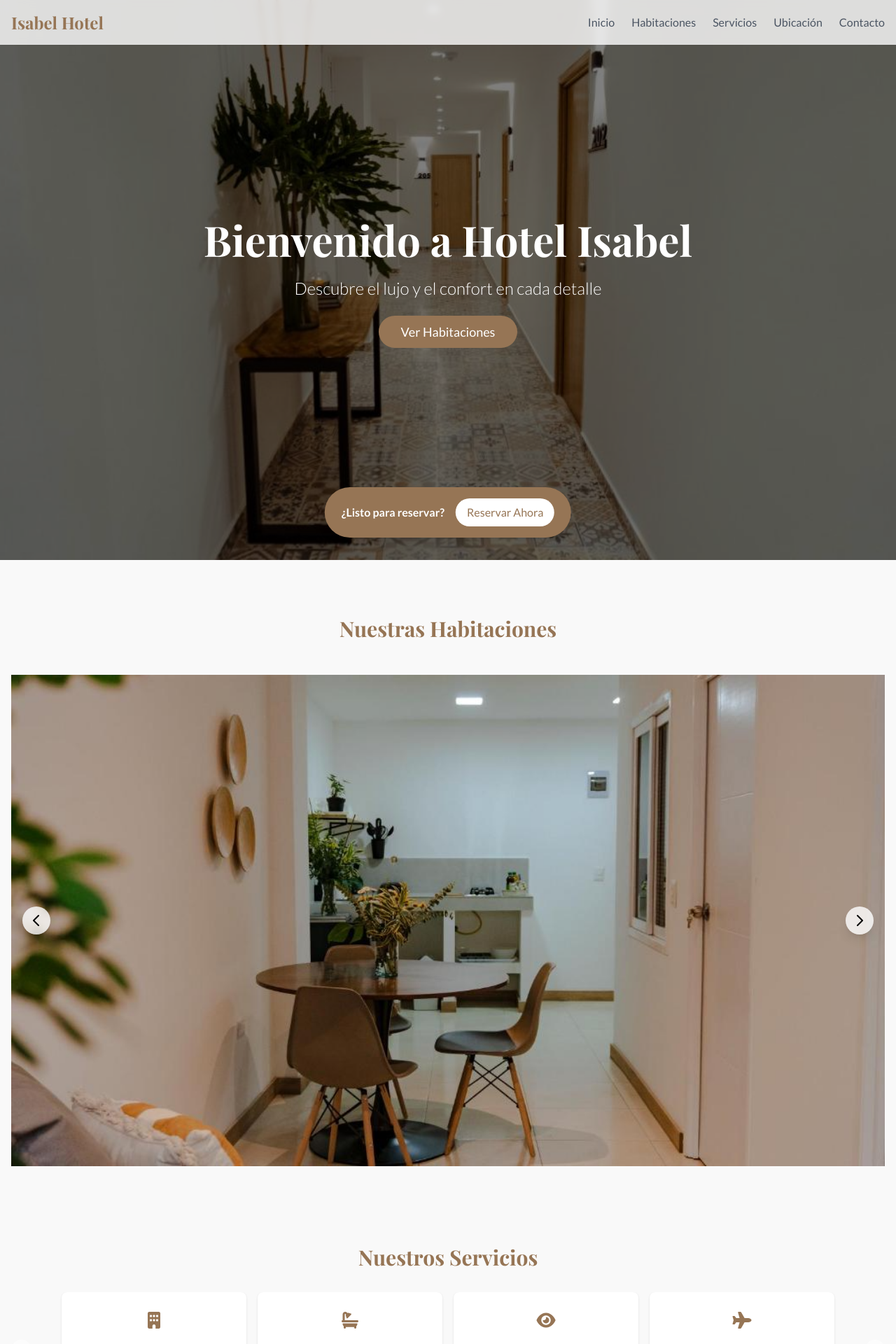
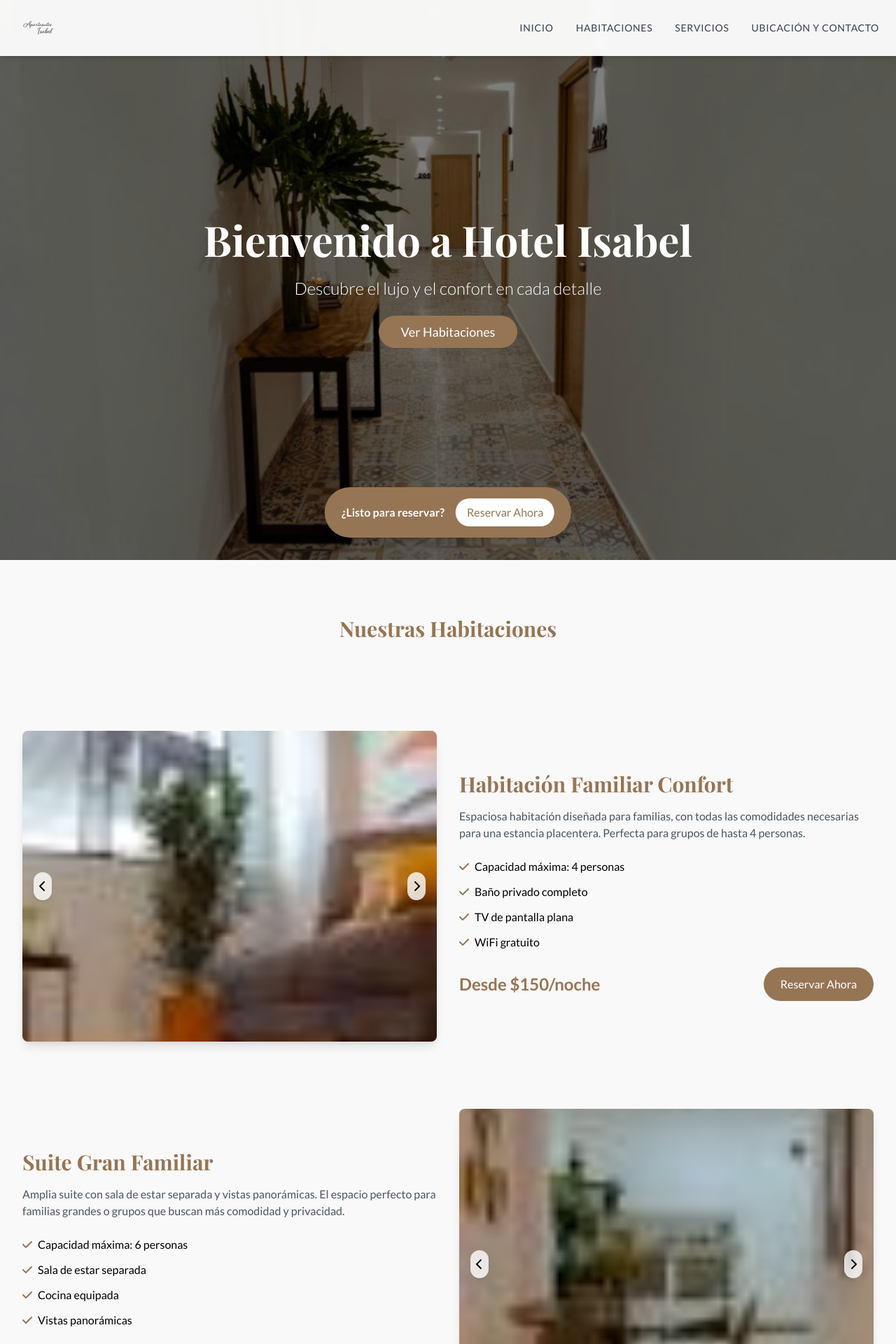
Before and after one commit to Alphacodedev01/isabelLaiding, a Nuxt app: page / in a window 1280 px wide. Shown: the top 1920 px of the page at 70% size. Built offline with nearby package versions, Linux system fonts and the light colour scheme; grey boxes are pictures that could not be loaded.

Commit message:
version 3

```diff
--- a/app.vue
+++ b/app.vue
@@ -1,16 +1,31 @@
 <template>
   <div class="min-h-screen bg-white dark:bg-neutral-900 transition-colors duration-300 font-sans">
-    <header class="fixed w-full top-0 z-50 bg-white/80 dark:bg-neutral-900/80 backdrop-blur-sm shadow-sm">
-      <nav class="container mx-auto px-4 py-4 flex justify-between items-center">
-        <h1 class="text-2xl font-bold text-primary-500 font-display">Isabel Hotel</h1>
-        <div class="space-x-6">
-          <a href="#inicio" class="text-gray-600 dark:text-gray-300 hover:text-primary-500 dark:hover:text-primary-400 transition-colors">Inicio</a>
-          <a href="#habitaciones" class="text-gray-600 dark:text-gray-300 hover:text-primary-500 dark:hover:text-primary-400 transition-colors">Habitaciones</a>
-          <a href="#servicios" class="text-gray-600 dark:text-gray-300 hover:text-primary-500 dark:hover:text-primary-400 transition-colors">Servicios</a>
-          <a href="#ubicacion" class="text-gray-600 dark:text-gray-300 hover:text-primary-500 dark:hover:text-primary-400 transition-colors">Ubicación</a>
-          <a href="#contacto" class="text-gray-600 dark:text-gray-300 hover:text-primary-500 dark:hover:text-primary-400 transition-colors">Contacto</a>
-        </div>
-      </nav>
+    <header class="fixed w-full top-0 z-50">
+      <div class="bg-white/95 dark:bg-neutral-900/95 backdrop-blur-sm shadow-md">
+        <nav class="container mx-auto px-6 h-20 flex justify-between items-center">
+          <div class="flex items-center h-16">
+            <img src="/logo.png" alt="Hotel Isabel" class="h-full w-auto">
+          </div>
+          <div class="flex space-x-8">
+            <a href="#inicio"
+               class="text-gray-700 dark:text-gray-200 hover:text-primary-500 dark:hover:text-primary-400 transition-colors text-sm uppercase tracking-wider font-medium">
+              Inicio
+            </a>
+            <a href="#habitaciones"
+               class="text-gray-700 dark:text-gray-200 hover:text-primary-500 dark:hover:text-primary-400 transition-colors text-sm uppercase tracking-wider font-medium">
+              Habitaciones
+            </a>
+            <a href="#servicios"
+               class="text-gray-700 dark:text-gray-200 hover:text-primary-500 dark:hover:text-primary-400 transition-colors text-sm uppercase tracking-wider font-medium">
+              Servicios
+            </a>
+            <a href="#contacto"
+               class="text-gray-700 dark:text-gray-200 hover:text-primary-500 dark:hover:text-primary-400 transition-colors text-sm uppercase tracking-wider font-medium">
+              Ubicación y Contacto
+            </a>
+          </div>
+        </nav>
+      </div>
     </header>
 
     <!-- Barra de reservas flotante -->
--- a/components/RoomCarousel.vue
+++ b/components/RoomCarousel.vue
@@ -1,73 +1,296 @@
 <template>
-  <div class="relative">
-    <!-- Carrusel principal -->
-    <div class="relative overflow-hidden">
-      <div class="flex transition-transform duration-500 ease-in-out" :style="{ transform: `translateX(-${currentSlide * 100}%)` }">
-        <div v-for="(room, index) in rooms" :key="index" class="w-full flex-shrink-0">
-          <div class="relative aspect-[16/9] group">
-            <img :src="room.image" :alt="room.name" class="w-full h-full object-cover">
-            <div class="absolute inset-0 bg-black/50 opacity-0 group-hover:opacity-100 transition-opacity duration-300">
-              <div class="absolute bottom-0 left-0 right-0 p-6 text-white transform translate-y-full group-hover:translate-y-0 transition-transform duration-300">
-                <h3 class="text-2xl font-bold mb-2">{{ room.name }}</h3>
-                <p class="mb-4">{{ room.description }}</p>
-                <div class="flex items-center space-x-4">
-                  <span class="text-xl font-bold">{{ room.price }}</span>
-                  <button class="bg-primary-500 text-white px-4 py-2 rounded-full hover:bg-primary-600 transition-colors">
-                    Reservar
-                  </button>
+  <div class="container mx-auto px-4 py-12">
+    <div class="space-y-24">
+      <!-- Habitación Familiar Confort -->
+      <div class="flex flex-col md:flex-row gap-8 items-center opacity-0 transition-all duration-1000 transform translate-y-8"
+           :class="{ 'opacity-100 translate-y-0': isVisible.room1 }"
+           id="room1">
+        <div class="w-full md:w-1/2 relative">
+          <div class="relative overflow-hidden rounded-lg shadow-lg">
+            <div class="flex transition-transform duration-500 ease-in-out"
+                 :style="{ transform: 'translateX(-' + (currentSlideRoom1 * 100) + '%)' }">
+              <div v-for="(image, index) in familiarConfortImages" :key="index" class="w-full flex-shrink-0">
+                <div class="relative w-full">
+                  <div class="pb-[75%] relative">
+                    <img :src="image" :alt="'Habitación Familiar Confort'" class="absolute inset-0 w-full h-full object-cover">
+                  </div>
                 </div>
               </div>
             </div>
+            <!-- Controles -->
+            <button @click="prevSlide('room1')"
+                    class="absolute left-4 top-1/2 -translate-y-1/2 bg-white/80 p-2 rounded-full shadow-lg hover:bg-white transition-colors">
+              <i class="fas fa-chevron-left"></i>
+            </button>
+            <button @click="nextSlide('room1')"
+                    class="absolute right-4 top-1/2 -translate-y-1/2 bg-white/80 p-2 rounded-full shadow-lg hover:bg-white transition-colors">
+              <i class="fas fa-chevron-right"></i>
+            </button>
+          </div>
+        </div>
+        <div class="w-full md:w-1/2">
+          <h3 class="text-3xl font-bold text-primary-500 mb-4 font-display">Habitación Familiar Confort</h3>
+          <p class="text-gray-600 dark:text-gray-300 mb-6">
+            Espaciosa habitación diseñada para familias, con todas las comodidades necesarias para una estancia placentera.
+            Perfecta para grupos de hasta 4 personas.
+          </p>
+          <ul class="space-y-3 mb-6">
+            <li class="flex items-center">
+              <i class="fas fa-check text-primary-500 mr-2"></i>
+              <span>Capacidad máxima: 4 personas</span>
+            </li>
+            <li class="flex items-center">
+              <i class="fas fa-check text-primary-500 mr-2"></i>
+              <span>Baño privado completo</span>
+            </li>
+            <li class="flex items-center">
+              <i class="fas fa-check text-primary-500 mr-2"></i>
+              <span>TV de pantalla plana</span>
+            </li>
+            <li class="flex items-center">
+              <i class="fas fa-check text-primary-500 mr-2"></i>
+              <span>WiFi gratuito</span>
+            </li>
+          </ul>
+          <div class="flex items-center justify-between">
+            <span class="text-2xl font-bold text-primary-500">Desde $150/noche</span>
+            <button class="bg-primary-500 text-white px-6 py-3 rounded-full hover:bg-primary-600 transition-colors">
+              Reservar Ahora
+            </button>
+          </div>
+        </div>
+      </div>
+
+      <!-- Suite Gran Familiar -->
+      <div class="flex flex-col md:flex-row-reverse gap-8 items-center opacity-0 transition-all duration-1000 transform translate-y-8"
+           :class="{ 'opacity-100 translate-y-0': isVisible.room2 }"
+           id="room2">
+        <div class="w-full md:w-1/2 relative">
+          <div class="relative overflow-hidden rounded-lg shadow-lg">
+            <div class="flex transition-transform duration-500 ease-in-out"
+                 :style="{ transform: 'translateX(-' + (currentSlideRoom2 * 100) + '%)' }">
+              <div v-for="(image, index) in granFamiliarImages" :key="index" class="w-full flex-shrink-0">
+                <div class="relative w-full">
+                  <div class="pb-[75%] relative">
+                    <img :src="image" :alt="'Suite Gran Familiar'" class="absolute inset-0 w-full h-full object-cover">
+                  </div>
+                </div>
+              </div>
+            </div>
+            <!-- Controles -->
+            <button @click="prevSlide('room2')"
+                    class="absolute left-4 top-1/2 -translate-y-1/2 bg-white/80 p-2 rounded-full shadow-lg hover:bg-white transition-colors">
+              <i class="fas fa-chevron-left"></i>
+            </button>
+            <button @click="nextSlide('room2')"
+                    class="absolute right-4 top-1/2 -translate-y-1/2 bg-white/80 p-2 rounded-full shadow-lg hover:bg-white transition-colors">
+              <i class="fas fa-chevron-right"></i>
+            </button>
+          </div>
+        </div>
+        <div class="w-full md:w-1/2">
+          <h3 class="text-3xl font-bold text-primary-500 mb-4 font-display">Suite Gran Familiar</h3>
+          <p class="text-gray-600 dark:text-gray-300 mb-6">
+            Amplia suite con sala de estar separada y vistas panorámicas. El espacio perfecto para familias grandes
+            o grupos que buscan más comodidad y privacidad.
+          </p>
+          <ul class="space-y-3 mb-6">
+            <li class="flex items-center">
+              <i class="fas fa-check text-primary-500 mr-2"></i>
+              <span>Capacidad máxima: 6 personas</span>
+            </li>
+            <li class="flex items-center">
+              <i class="fas fa-check text-primary-500 mr-2"></i>
+              <span>Sala de estar separada</span>
+            </li>
+            <li class="flex items-center">
+              <i class="fas fa-check text-primary-500 mr-2"></i>
+              <span>Cocina equipada</span>
+            </li>
+            <li class="flex items-center">
+              <i class="fas fa-check text-primary-500 mr-2"></i>
+              <span>Vistas panorámicas</span>
+            </li>
+          </ul>
+          <div class="flex items-center justify-between">
+            <span class="text-2xl font-bold text-primary-500">Desde $200/noche</span>
+            <button class="bg-primary-500 text-white px-6 py-3 rounded-full hover:bg-primary-600 transition-colors">
+              Reservar Ahora
+            </button>
+          </div>
+        </div>
+      </div>
+
+      <!-- Habitación Clásica Doble -->
+      <div class="flex flex-col md:flex-row gap-8 items-center opacity-0 transition-all duration-1000 transform translate-y-8"
+           :class="{ 'opacity-100 translate-y-0': isVisible.room3 }"
+           id="room3">
+        <div class="w-full md:w-1/2 relative">
+          <div class="relative overflow-hidden rounded-lg shadow-lg">
+            <div class="flex transition-transform duration-500 ease-in-out"
+                 :style="{ transform: 'translateX(-' + (currentSlideRoom3 * 100) + '%)' }">
+              <div v-for="(image, index) in clasicoDobleImages" :key="index" class="w-full flex-shrink-0">
+                <div class="relative w-full">
+                  <div class="pb-[75%] relative">
+                    <img :src="image" :alt="'Habitación Clásica Doble'" class="absolute inset-0 w-full h-full object-cover">
+                  </div>
+                </div>
+              </div>
+            </div>
+            <!-- Controles -->
+            <button @click="prevSlide('room3')"
+                    class="absolute left-4 top-1/2 -translate-y-1/2 bg-white/80 p-2 rounded-full shadow-lg hover:bg-white transition-colors">
+              <i class="fas fa-chevron-left"></i>
+            </button>
+            <button @click="nextSlide('room3')"
+                    class="absolute right-4 top-1/2 -translate-y-1/2 bg-white/80 p-2 rounded-full shadow-lg hover:bg-white transition-colors">
+              <i class="fas fa-chevron-right"></i>
+            </button>
+          </div>
+        </div>
+        <div class="w-full md:w-1/2">
+          <h3 class="text-3xl font-bold text-primary-500 mb-4 font-display">Habitación Clásica Doble</h3>
+          <p class="text-gray-600 dark:text-gray-300 mb-6">
+            Elegante y confortable habitación con dos camas. Perfecta para viajeros de negocios o amigos
+            que buscan comodidad y funcionalidad.
+          </p>
+          <ul class="space-y-3 mb-6">
+            <li class="flex items-center">
+              <i class="fas fa-check text-primary-500 mr-2"></i>
+              <span>Capacidad máxima: 2 personas</span>
+            </li>
+            <li class="flex items-center">
+              <i class="fas fa-check text-primary-500 mr-2"></i>
+              <span>Dos camas individuales</span>
+            </li>
+            <li class="flex items-center">
+              <i class="fas fa-check text-primary-500 mr-2"></i>
+              <span>Escritorio de trabajo</span>
+            </li>
+            <li class="flex items-center">
+              <i class="fas fa-check text-primary-500 mr-2"></i>
+              <span>Baño privado</span>
+            </li>
+          </ul>
+          <div class="flex items-center justify-between">
+            <span class="text-2xl font-bold text-primary-500">Desde $120/noche</span>
+            <button class="bg-primary-500 text-white px-6 py-3 rounded-full hover:bg-primary-600 transition-colors">
+              Reservar Ahora
+            </button>
           </div>
         </div>
       </div>
     </div>
-
-    <!-- Controles -->
-    <button @click="prevSlide" class="absolute left-4 top-1/2 -translate-y-1/2 bg-white/80 p-2 rounded-full shadow-lg hover:bg-white transition-colors">
-      <svg class="w-6 h-6" fill="none" stroke="currentColor" viewBox="0 0 24 24">
-        <path stroke-linecap="round" stroke-linejoin="round" stroke-width="2" d="M15 19l-7-7 7-7" />
-      </svg>
-    </button>
-    <button @click="nextSlide" class="absolute right-4 top-1/2 -translate-y-1/2 bg-white/80 p-2 rounded-full shadow-lg hover:bg-white transition-colors">
-      <svg class="w-6 h-6" fill="none" stroke="currentColor" viewBox="0 0 24 24">
-        <path stroke-linecap="round" stroke-linejoin="round" stroke-width="2" d="M9 5l7 7-7 7" />
-      </svg>
-    </button>
   </div>
 </template>
 
 <script setup lang="ts">
-import { ref } from 'vue'
+import { ref, onMounted } from 'vue'
 
-const rooms = [
-  {
-    name: 'Habitación Familiar Confort',
-    description: 'Espaciosa habitación ideal para familias, con todas las comodidades necesarias.',
-    price: 'Desde $150/noche',
-    image: '/images/595884921.jpg'
-  },
-  {
-    name: 'Suite Gran Familiar',
-    description: 'Amplia suite con sala de estar separada y vistas panorámicas.',
-    price: 'Desde $200/noche',
-    image: '/images/595884957.jpg'
-  },
-  {
-    name: 'Habitación Clásica Doble',
-    description: 'Elegante y confortable habitación con dos camas.',
-    price: 'Desde $120/noche',
-    image: '/images/596949494.jpg'
-  }
+// Imágenes para cada tipo de habitación
+const familiarConfortImages = [
+  '/images/Familiar confort/595884928.jpg',
+  '/images/Familiar confort/595884937.jpg',
+  '/images/Familiar confort/595884915.jpg',
+  '/images/Familiar confort/595884933.jpg'
 ]
 
-const currentSlide = ref(0)
+const granFamiliarImages = [
+  '/images/Gran Familiar/595884921.jpg',
+  '/images/Gran Familiar/595884866.jpg',
+  '/images/Gran Familiar/595884962.jpg',
+  '/images/Gran Familiar/595884933.jpg'
+]
 
-const nextSlide = () => {
-  currentSlide.value = (currentSlide.value + 1) % rooms.length
+const clasicoDobleImages = [
+  '/images/Clasico doble/624138578.jpg',
+  '/images/Clasico doble/624141835.jpg',
+  '/images/Clasico doble/624138642.jpg',
+  '/images/Clasico doble/624138623.jpg'
+]
+
+// Estados para cada carrusel
+const currentSlideRoom1 = ref(0)
+const currentSlideRoom2 = ref(0)
+const currentSlideRoom3 = ref(0)
+
+// Estado de visibilidad para cada habitación
+const isVisible = ref({
+  room1: false,
+  room2: false,
+  room3: false
+})
+
+onMounted(() => {
+  // Configurar el Intersection Observer
+  const options = {
+    root: null,
+    rootMargin: '0px',
+    threshold: 0.3
+  }
+
+  const observer = new IntersectionObserver((entries) => {
+    entries.forEach(entry => {
+      const roomId = entry.target.id as 'room1' | 'room2' | 'room3'
+      if (roomId && roomId in isVisible.value) {
+        isVisible.value[roomId] = entry.isIntersecting
+      }
+    })
+  }, options)
+
+  // Observar cada elemento usando getElementById
+  const room1El = document.getElementById('room1')
+  const room2El = document.getElementById('room2')
+  const room3El = document.getElementById('room3')
+
+  if (room1El) observer.observe(room1El)
+  if (room2El) observer.observe(room2El)
+  if (room3El) observer.observe(room3El)
+})
+
+const getImagesLength = (room: string) => {
+  switch (room) {
+    case 'room1':
+      return familiarConfortImages.length
+    case 'room2':
+      return granFamiliarImages.length
+    case 'room3':
+      return clasicoDobleImages.length
+    default:
+      return 0
+  }
 }
 
-const prevSlide = () => {
-  currentSlide.value = (currentSlide.value - 1 + rooms.length) % rooms.length
+const getCurrentSlide = (room: string) => {
+  switch (room) {
+    case 'room1':
+      return currentSlideRoom1
+    case 'room2':
+      return currentSlideRoom2
+    case 'room3':
+      return currentSlideRoom3
+    default:
+      return ref(0)
+  }
+}
+
+const nextSlide = (room: string) => {
+  const currentSlide = getCurrentSlide(room)
+  const length = getImagesLength(room)
+  currentSlide.value = (currentSlide.value + 1) % length
+}
+
+const prevSlide = (room: string) => {
+  const currentSlide = getCurrentSlide(room)
+  const length = getImagesLength(room)
+  currentSlide.value = (currentSlide.value - 1 + length) % length
 }
 </script>
+
+<style scoped>
+/* Aseguramos que las transiciones sean suaves */
+.transition-all {
+  transition-property: all;
+  transition-timing-function: cubic-bezier(0.4, 0, 0.2, 1);
+}
+</style>
```
Also changed, not shown: public/logo.png (added).
